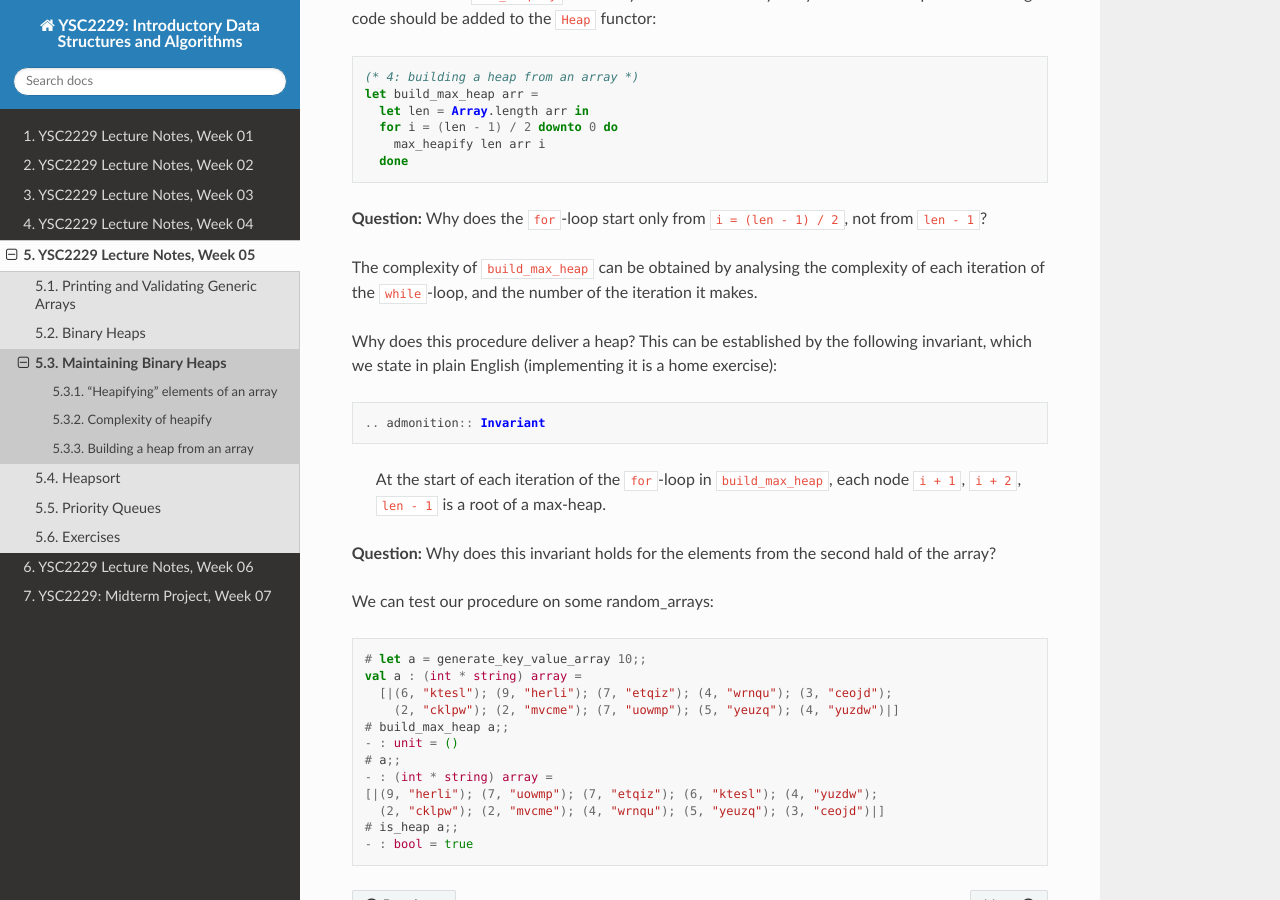
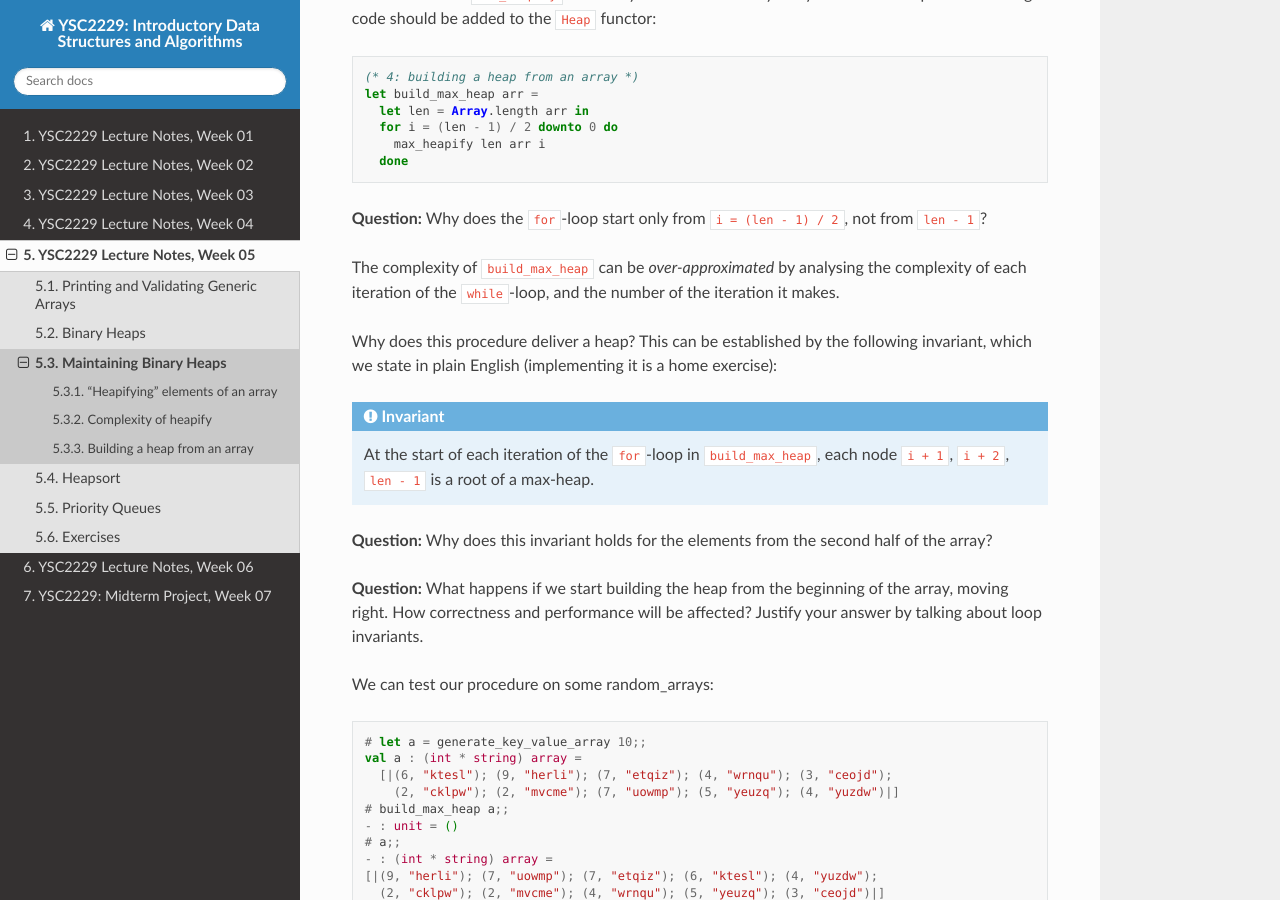
Before and after one commit to ilyasergey/YSC2229, a Sphinx documentation site: the page built from source/week-05_heapify.rst, in a window 1280 px wide and 900 px high, scrolled down 2280 px. Built offline with Sphinx 7.4.7 and the Read the Docs theme 2.0.0, drawn with Linux system fonts in a browser that asks for light colours.

Commit message:
Incorporating Aquinas' comments

```diff
--- a/source/week-04b_linear_time.rst
+++ b/source/week-04b_linear_time.rst
@@ -205,7 +205,7 @@ As an example, radix sort is a linear-time sorting, building on the idea of buck
 
 It starts by determining the largest key ``max_key`` in the initial array. Next, it creates an array ``combined``, which pairs all elements in the original array with their keys. In the ``while`` loop, it sorts elements, using ``simple_bucket_sort``, based on their digit.  It starts from the lowest register, and then keeps dividing the key component of each element, "attached" for the sorting purposes, by 10, repeating the bucket sort, until it runs out of registers.
 
-How many iterations the ``while``-loop will make? Notice that each time it divides the key space by 10, so it will only run for :math:`\log_{10}( \mathtt{max\_key})` iterations. This determines the complexity of the radix sort, which is, therefore :math:`O(n \log(\mathtt{max\_key}))`, i.e., it is linear if ``max\_key`` is considered as a constant.
+How many iterations the ``while``-loop will make? Notice that each time it divides the key space by 10, so it will only run for :math:`\log_{10}( \mathtt{max\_key})` iterations. This determines the complexity of the radix sort, which is, therefore :math:`O(n \log(\mathtt{max\_key}))`, i.e., it is linear if ``max_key`` is considered as a constant.
 
 One can test the implementation of radix sort using the following function::
 
--- a/source/week-05_heapify.rst
+++ b/source/week-05_heapify.rst
@@ -99,15 +99,19 @@
 
 **Question:** Why does the ``for``-loop start only from ``i = (len - 1) / 2``, not from ``len - 1``?
 
-The complexity of ``build_max_heap`` can be obtained by analysing the complexity of each iteration of the ``while``-loop, and the number of the iteration it makes.
+The complexity of ``build_max_heap`` can be *over-approximated* by analysing the complexity of each iteration of the ``while``-loop, and the number of the iteration it makes.
 
-Why does this procedure deliver a heap? This can be established by the following invariant, which we state in plain English (implementing it is a home exercise)::
+.. In fact, this can be done linearly.
+
+Why does this procedure deliver a heap? This can be established by the following invariant, which we state in plain English (implementing it is a home exercise):
 
 .. admonition:: Invariant
 
   At the start of each iteration of the ``for``-loop in ``build_max_heap``, each node ``i + 1``, ``i + 2``, ``len - 1`` is a root of a max-heap.
 
-**Question:** Why does this invariant holds for the elements from the second hald of the array?
+**Question:** Why does this invariant holds for the elements from the second half of the array?
+
+**Question:** What happens if we start building the heap from the beginning of the array, moving right. How correctness and performance will be affected? Justify your answer by talking about loop invariants.
 
 We can test our procedure on some random_arrays::
 
--- a/source/week-05_heaps.rst
+++ b/source/week-05_heaps.rst
@@ -139,7 +139,7 @@ Next, we shall write a function that, taking an array, will determine whether it
       let r = right arr !i in
       let is_left = l = None ||
                     comp this (snd (get_exn l)) >= 0 in
-      let is_right = l = None ||
+      let is_right = r = None ||
                      comp this (snd (get_exn r)) >= 0 in
       res := !res && is_left && is_right;
       i := !i + 1
@@ -179,7 +179,7 @@ To make the checking more informative, let us introduce another version of the h
       let r = right arr !i in
       let is_left = l = None ||
                     comp this (snd (get_exn l)) >= 0 in
-      let is_right = l = None ||
+      let is_right = r = None ||
                      comp this (snd (get_exn r)) >= 0 in
       res := !res && is_left && is_right;
       (if (not !res && print) then (
```
